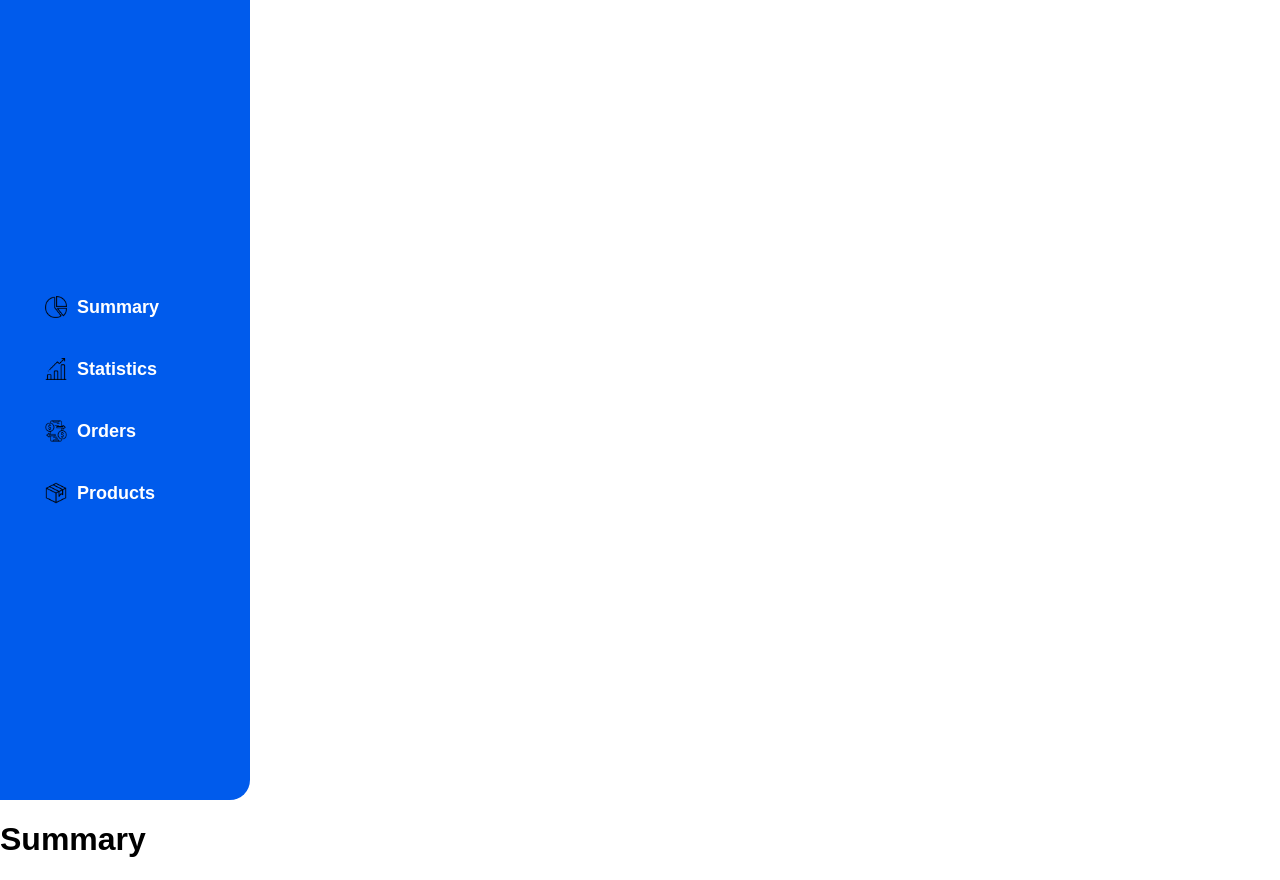
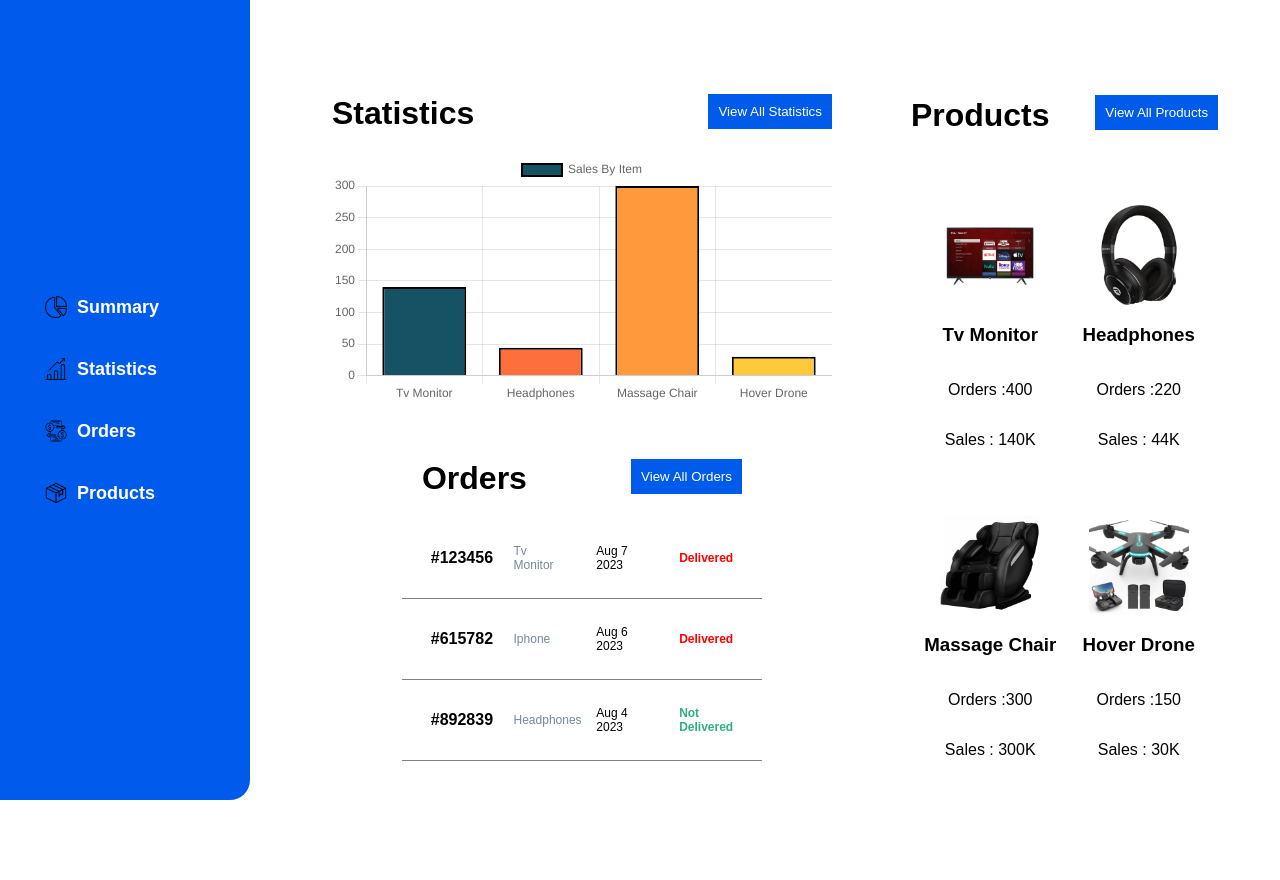
Before and after one commit to hsteele-creator/dashboard, a React (Create React App) app: page / in a window 1280 px wide. After the commit the page ends 800 px from the top, so only its background shows below. Built offline with nearby package versions, Linux system fonts and the light colour scheme.

Commit message:
finished project

```diff
--- a/src/Components/Statistics.css
+++ b/src/Components/Statistics.css
@@ -1,6 +1,6 @@
 #statistics-main {
   display: flex;
-  justify-content: center;
+  /* justify-content: center; */
   align-items: center;
   height: 100%;
   width: 100%;
--- /dev/null
+++ b/src/Components/Summary.css
@@ -0,0 +1,94 @@
+#summary-main {
+  display: flex;
+}
+
+#summary-container {
+  width: 80%;
+  display: flex;
+  justify-content: space-evenly;
+  margin: 0 auto;
+}
+
+#summary-other {
+  width: 65%;
+  max-width: 500px;
+  display: flex;
+  flex-direction: column;
+  justify-content: center;
+  align-items: center;
+  margin: 0 20px;
+}
+
+#bar-chart-container {
+  width: 100%;
+  height: 300px;
+  display: flex;
+  flex-direction: column;
+  align-items: center;
+  justify-content: center;
+  margin: 50px 0;
+}
+
+#summary-statistics-title {
+  width: 100%;
+  display: flex;
+  justify-content: space-between;
+}
+
+#orders-container {
+  display: flex;
+  flex-direction: column;
+  justify-content: center;
+  align-items: center;
+}
+
+#summary-orders-title {
+  width: 80%;
+  display: flex;
+  justify-content: space-between;
+}
+
+#summary-products {
+  width: 30%;
+  display: flex;
+  justify-content: space-evenly;
+  align-items: center;
+  flex-wrap: wrap;
+  margin-top: 50px;
+}
+
+#summary-products-title {
+  display: flex;
+  justify-content: space-between;
+  width: 100%;
+}
+
+.btn {
+  padding: 10px;
+  border: none;
+  margin: 20px 0;
+  background-color: #005beb;
+  color: white;
+}
+
+.btn:hover {
+  cursor: pointer;
+}
+
+@media screen and (max-width: 1100px) {
+  #summary-container {
+    flex-direction: column;
+  }
+
+  #summary-other {
+    width: 95%;
+    margin: 0 auto;
+  }
+
+  #summary-products {
+    width: 90%;
+    margin: 20px auto;
+  }
+
+
+}
--- a/src/Components/Summary.js
+++ b/src/Components/Summary.js
@@ -1,11 +1,97 @@
 import React from "react";
 import Sidebar from "./Sidebar";
+import "./Summary.css";
+import { useSelector } from "react-redux";
+import BarChart from "./BarChart";
+import Order from "./Order";
+import { NavLink } from "react-router-dom";
+import SummaryProduct from "./SummaryProduct";
 
 const Summary = () => {
+  const products = useSelector((state) => state.Products).slice(0, 4);
+  const orders = useSelector((state) => state.Orders).slice(0, 3);
+  const barChartData = {
+    labels: products.map((item) => item.name),
+    datasets: [
+      {
+        label: "Sales By Item",
+        data: products.map((item) => item.sales),
+        backgroundColor: [
+          "#155263",
+          "#ff6f3c",
+          "#ff9a3c",
+          "#ffc93c",
+          "#00bbf0",
+        ],
+        borderColor: "black",
+        borderWidth: 2,
+      },
+    ],
+  };
   return (
     <>
-      <Sidebar />
-      <h1>Summary</h1>
+      <div id="summary-main">
+        <Sidebar />
+
+        <div id="summary-container">
+          <div id="summary-other">
+            <div id="bar-chart-container">
+            <div id="summary-statistics-title">
+              <h1>Statistics</h1>
+
+              <NavLink to="/statistics">
+                <button className="btn">View All Statistics</button>
+              </NavLink>
+            </div>
+              <BarChart chartData={barChartData} />
+            </div>
+
+            <div id="orders-container">
+              <div id="summary-orders-title">
+                <h1>Orders</h1>
+
+                <NavLink to="/products">
+                  <button className="btn">View All Orders</button>
+                </NavLink>
+              </div>
+              {orders.map((order) => {
+                return (
+                  <>
+                    <Order
+                      orderNumber={order.orderNumber}
+                      product={order.product}
+                      date={order.date}
+                      delivered={order.delivered}
+                    />
+                  </>
+                );
+              })}
+            </div>
+          </div>
+
+          <div id="summary-products">
+            <div id="summary-products-title">
+              <h1>Products</h1>
+
+              <NavLink to="/products">
+                <button className="btn">View All Products</button>
+              </NavLink>
+            </div>
+            {products.map((product) => {
+              return (
+                <>
+                  <SummaryProduct
+                    name={product.name}
+                    image={product.image}
+                    orders={product.orders}
+                    sales={product.sales}
+                  />
+                </>
+              );
+            })}
+          </div>
+        </div>
+      </div>
     </>
   );
 };
--- /dev/null
+++ b/src/Components/SummaryProduct.css
@@ -0,0 +1,17 @@
+.summary-product-container {
+    width: 45%;
+    display: flex;
+    flex-direction: column;
+    justify-content: center;
+    align-items: center;
+}
+
+.summary-product-img {
+    width: 100px;
+}
+
+@media screen and (max-width: 1100px) {
+    .summary-product-container {
+        max-width: 200px;
+    }
+}
--- /dev/null
+++ b/src/Components/SummaryProduct.js
@@ -0,0 +1,17 @@
+import React from "react";
+import "./SummaryProduct.css";
+
+const SummaryProduct = ({ name, image, orders, sales }) => {
+  return (
+    <>
+      <div className="summary-product-container">
+        <img className="summary-product-img" src={image} />
+        <h3>{name}</h3>
+        <p>Orders :{orders}</p>
+        <p>Sales : {sales}K</p>
+      </div>
+    </>
+  );
+};
+
+export default SummaryProduct;
```
